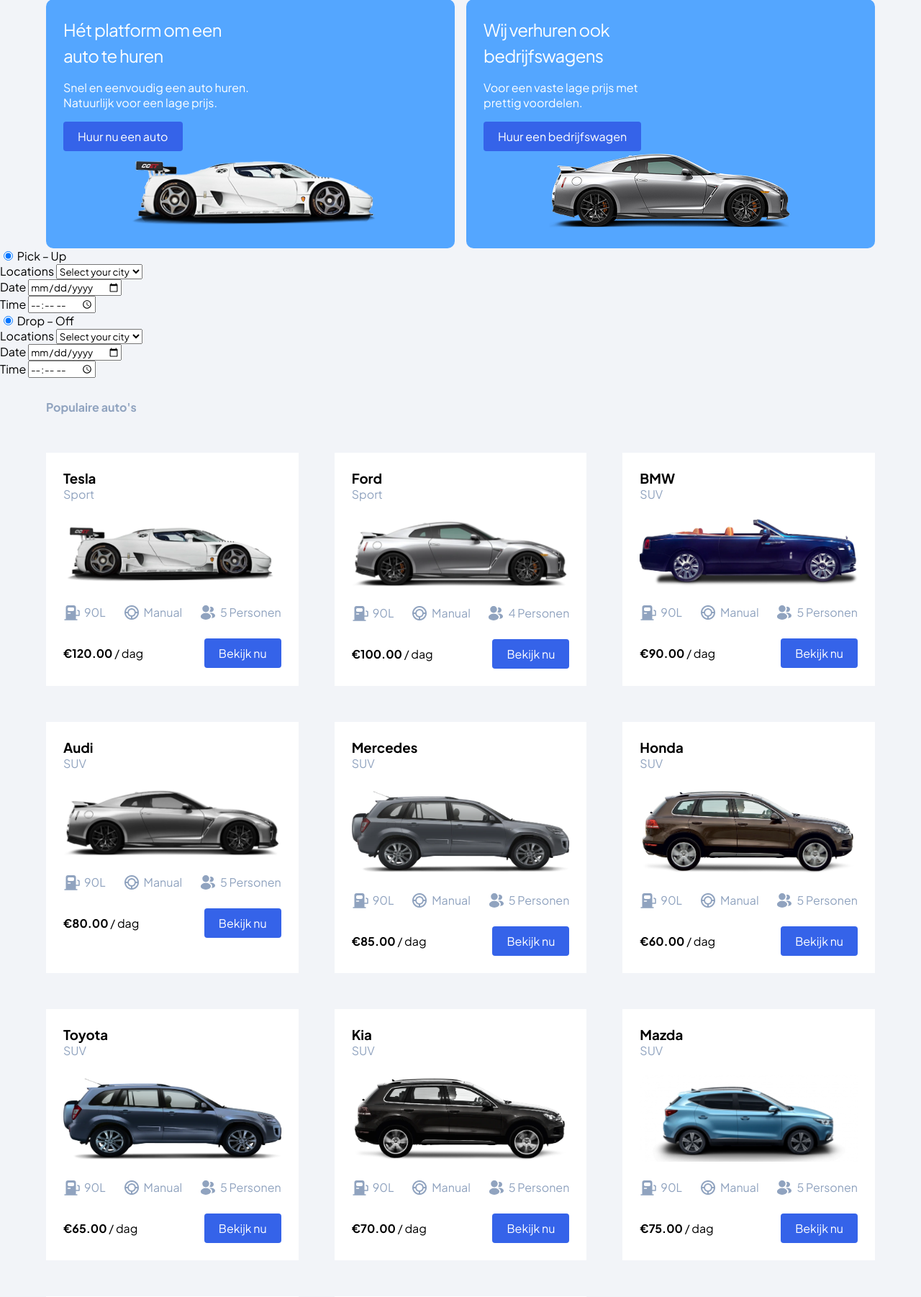
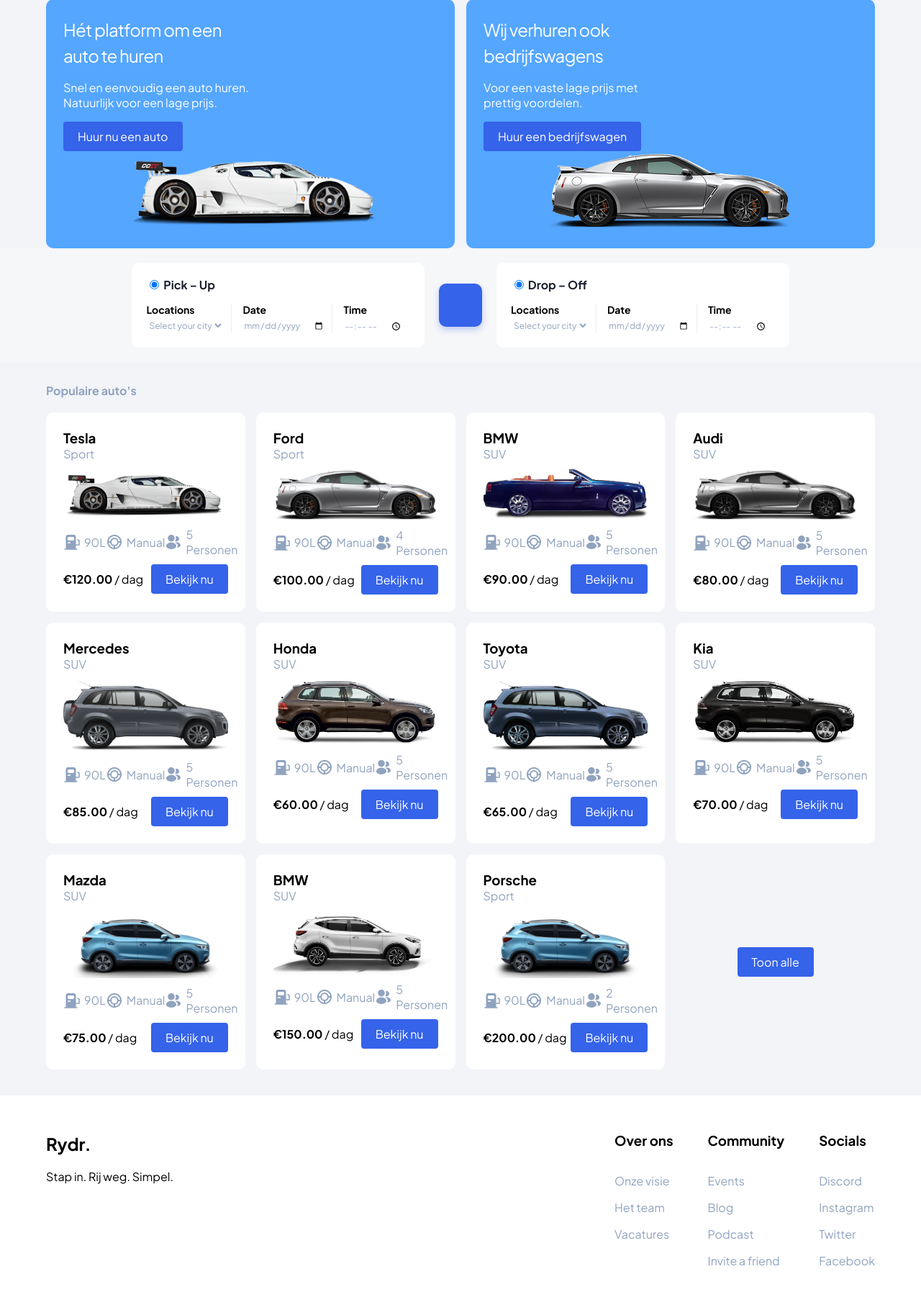
Before and after one commit to pedrogato09/rydr, a PHP site: page / in a window 1280 px wide. Shown: the part 102-1904 px from the top of the page at 72% size. Run offline with PHP 8.4, Linux system fonts and the light colour scheme; data comes from the database, SQL or seed files in the repository.

Commit message:
Home pagina aanpassen

```diff
--- a/assets/css/main.css
+++ b/assets/css/main.css
@@ -39,8 +39,8 @@
 }
 
 .button-primary {
-  background-color: #3563e9 !important;
-  color: white !important;
+  background-color: #3563e9;
+  color: white;
   border-radius: 4px;
   padding: 10px 20px;
   max-width: fit-content;
@@ -418,18 +418,30 @@
 
 .cars {
   display: grid;
-  grid-template-columns: repeat(auto-fit, minmax(275px, 1fr));
-  gap: 50px;
-  padding: 40px 0;
-  margin: auto;
+  grid-template-columns: repeat(4, minmax(240px, 1fr));
+  gap:15px;
+  margin: 20px 0;
+  width: 100%;
+}
 
+@media (max-width: 1100px) {
+  .cars {
+    grid-template-columns: repeat(2, minmax(220px, 1fr));
+  }
+}
+
+@media (max-width: 700px) {
+  .cars {
+    grid-template-columns: 1fr;
+  }
 }
 .cars .car-details {
   display: flex;
   flex-direction: column;
   background-color: white;
   padding: 24px;
-  gap: 24px;
+  gap: 10px;
+  border-radius: 10px;
 }
 .cars .car-details h3 {
   margin: 0;
@@ -438,7 +450,7 @@
   color: #90A3BF;
 }
 .cars img {
-  max-height: 120px;
+  max-height: 200px;
 }
 .cars .car-specification {
   display: flex;
@@ -480,6 +492,129 @@
 }
 .account-form label {
   margin-bottom: 1em;
+}
+
+
+
+.filter-container {
+    display: flex;
+    align-items: center;
+    justify-content: center;
+    gap: 20px;
+    padding: 20px;
+    background-color: #f6f7f9;
+    position: relative;
+}
+
+.filter-card {
+    background: white;
+    padding: 20px;
+    border-radius: 10px;
+}
+
+.filter-section {
+  display: grid;
+  grid-template-columns: 300px 1fr;
+  gap: 24px;
+  padding: 16px;
+}
+
+.sidebar {
+  background: white;
+  border-radius: 10px;
+  padding: 20px;
+  box-shadow: 0 0 14px rgba(0,0,0,.1);
+  position: sticky;
+  top: 16px;
+  height: fit-content;
+  align-self: start;
+  border: 1px solid #e8ebf2;
+}
+
+
+.sidebar form h3 {
+  margin-top: 0;
+  margin-bottom: 10px;
+  color: #90A3BF;
+}
+
+.sidebar label,
+.sidebar select,
+.sidebar input[type="range"] {
+  display: block;
+  margin-bottom: 12px;
+}
+
+.sidebar select,
+.sidebar input[type="range"],
+.sidebar button,
+.sidebar .button-primary {
+  width: 100%;
+}
+
+
+
+
+.radio-group {
+    margin-bottom: 15px;
+    font-weight: bold;
+    color: #1a202c;
+}
+
+.inputs-row {
+    display: flex;
+    gap: 15px;
+}
+
+.input-group {
+    display: flex;
+    flex-direction: column;
+    flex: 1;
+    border-right: 1px solid #eee; /* De verticale scheidingslijn */
+    padding-right: 10px;
+}
+
+.input-group:last-child {
+    border-right: none;
+}
+
+.input-group label {
+    font-weight: bold;
+    font-size: 14px;
+    margin-bottom: 5px;
+}
+
+.input-group select, .input-group input {
+    border: none;
+    font-size: 12px;
+    color: #90a3bf;
+    outline: none;
+    background: transparent;
+}
+
+.swap-button {
+    background: #3563e9;
+    color: white;
+    width: 60px;
+    height: 60px;
+    display: flex;
+    align-items: center;
+    justify-content: center;
+    border-radius: 10px;
+    box-shadow: 0 4px 10px rgba(53, 99, 233, 0.3);
+    z-index: 2;
+}
+
+.search-btn {
+    position: absolute;
+    bottom: -25px;
+    background: #3563e9;
+    color: white;
+    border: none;
+    width: 70px;
+    height: 50px;
+    border-radius: 50%;
+    cursor: pointer;
 }
 
 .about {
@@ -571,4 +706,6 @@
     transform: translateY(-5px);
     box-shadow: 0 10px 25px rgba(0,0,0,0.1);
 }
+
+
 /*# sourceMappingURL=main.css.map */
```
